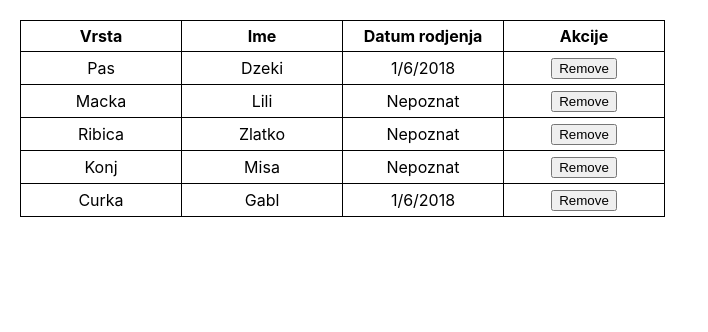
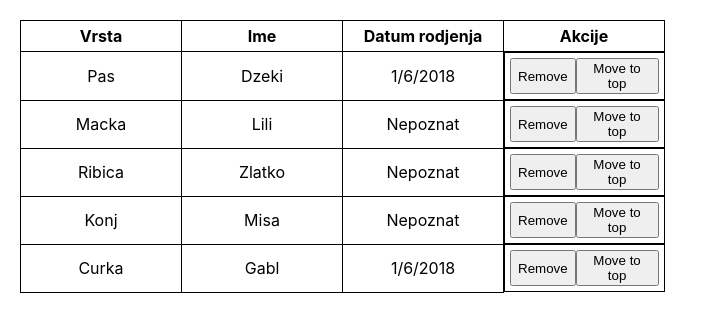
Before and after one commit to conkicdejan/zoo, a React (Create React App) app: page / in a window 1280 px wide. Shown: the top 332 px of the page, without its empty margins (0-708 px from the left). Built offline with nearby package versions, Linux system fonts and the light colour scheme.

Commit message:
Zadatak 4

```diff
--- a/src/App.css
+++ b/src/App.css
@@ -48,3 +48,8 @@ table th, td{
   padding: 5px;
   text-align: center;
 }
+
+.action-buttons{
+  display: flex;
+  justify-content: space-around;
+}
--- a/src/App.js
+++ b/src/App.js
@@ -18,6 +18,12 @@ function App() {
     setAnimals([...newAnimals]);
   };
 
+  const handleMove = (index) => {
+    const movableValue = animals[index]
+    const newAnimals = animals.filter((animal, i) => i !== index);
+    setAnimals([movableValue, ...newAnimals]);
+  };
+
   return (
     <div>
       <table>
@@ -35,8 +41,9 @@ function App() {
               <td>{animal.vrsta}</td>
               <td>{animal.ime}</td>
               <td>{dateToString(animal.datumRodjenja)}</td>
-              <td>
+              <td className='action-buttons'>
                 <button onClick={() => handleRemove(index)}>Remove</button>
+                <button onClick={() => handleMove(index)}>Move to top</button>
               </td>
             </tr>
           ))}
```
